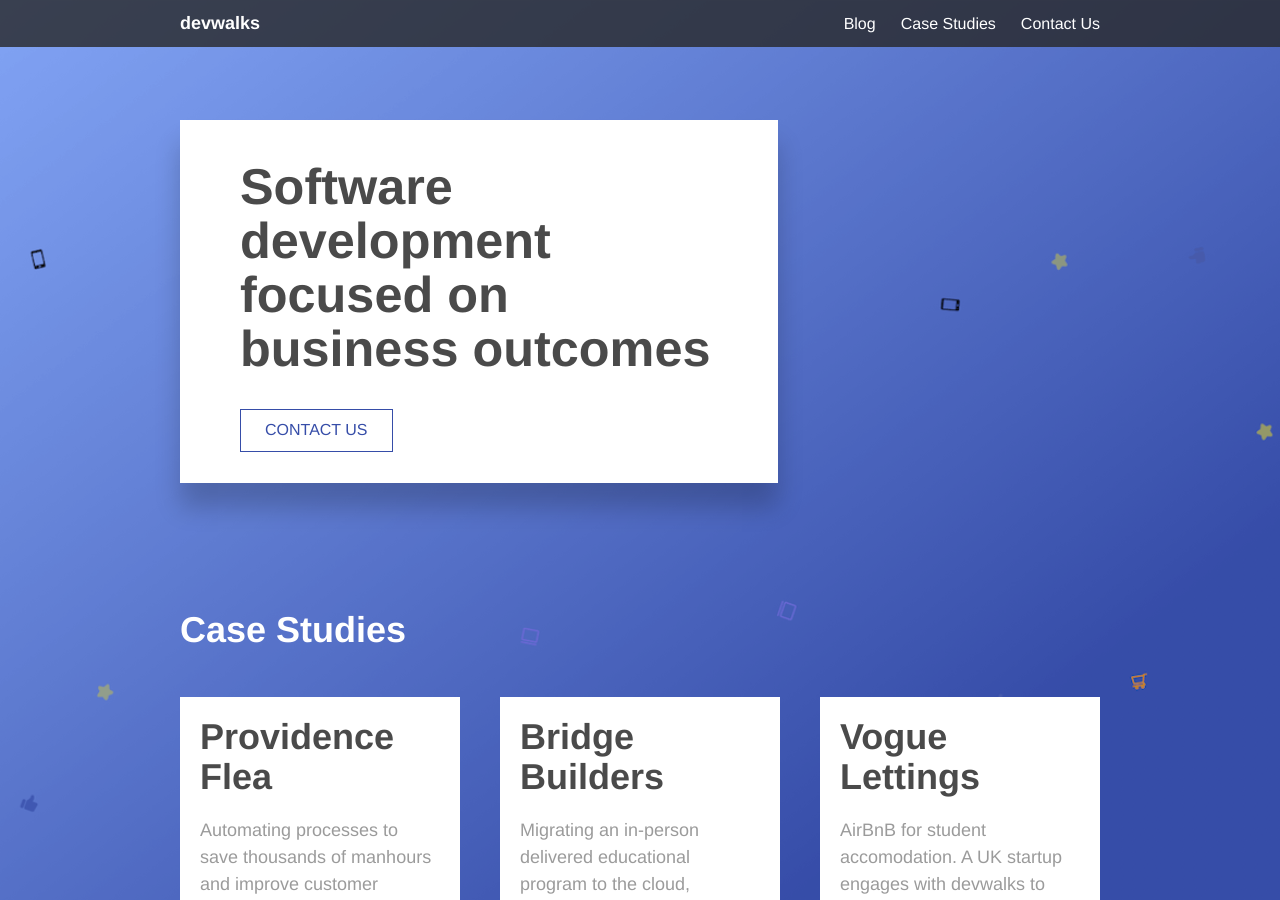
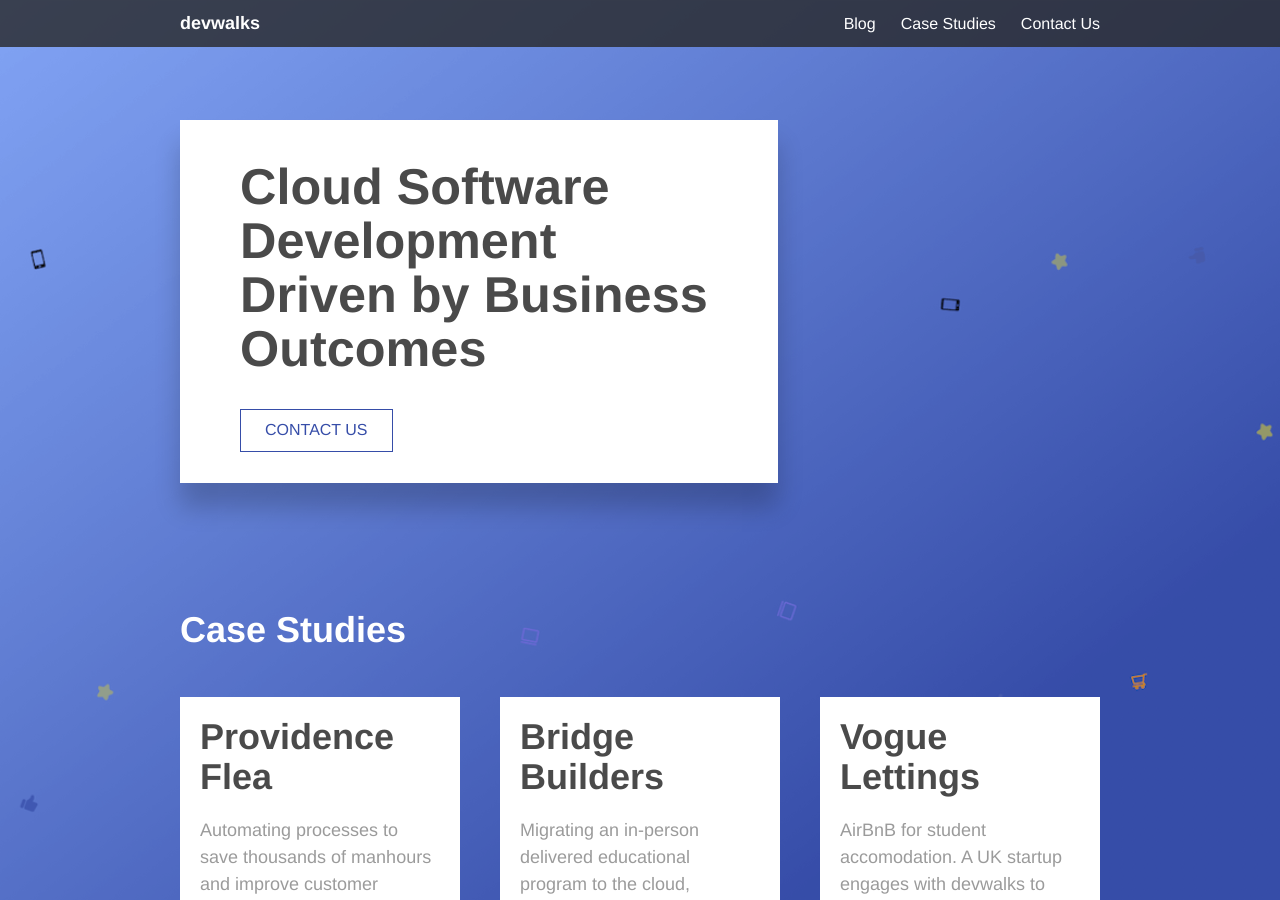
Before and after one commit to flowcustom/devwalks.github.io, a Jekyll site: the page built from index.html, in a window 1280 px wide and 900 px high. Built offline with Jekyll 4.4.1, drawn with Linux system fonts in a browser that asks for light colours.

Commit message:
Updated tagline and removed social icons from footer

```diff
--- a/_includes/footer.html
+++ b/_includes/footer.html
@@ -5,8 +5,8 @@
         <div class="logo">devwalks</div>
         <div class="logo-tagline">Business Driven Development</div>
         <div class="flex-row footer-icons">
-          <a href='https://www.instagram.com/devwalksdev' target="_blank"><img src="/assets/img/instagram.png" alt="Instagram" class="social-icon" /><a>
-          <a href='https://www.twitter.com/devwalksdev' target="_blank"><img src="/assets/img/twitter.png" alt="Twitter" class="social-icon" /></a>
+          <!-- <a href='https://www.instagram.com/devwalksdev' target="_blank"><img src="/assets/img/instagram.png" alt="Instagram" class="social-icon" /><a>
+          <a href='https://www.twitter.com/devwalksdev' target="_blank"><img src="/assets/img/twitter.png" alt="Twitter" class="social-icon" /></a> -->
         </div>
       </div>
       <div class="footer-col-2">
--- a/index.html
+++ b/index.html
@@ -8,7 +8,7 @@
     <div class="container">
       <div class="hero-main">
         <div class="card card--hero">
-          <h1>Software development focused on business outcomes</h1>
+          <h1>Cloud Software Development Driven by Business Outcomes</h1>
           <a href='contact-us' class='btn'>Contact Us</a>
         </div>
       </div>
```
